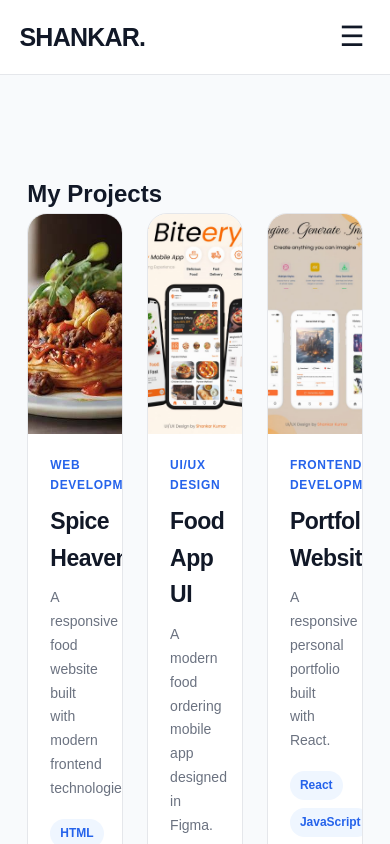
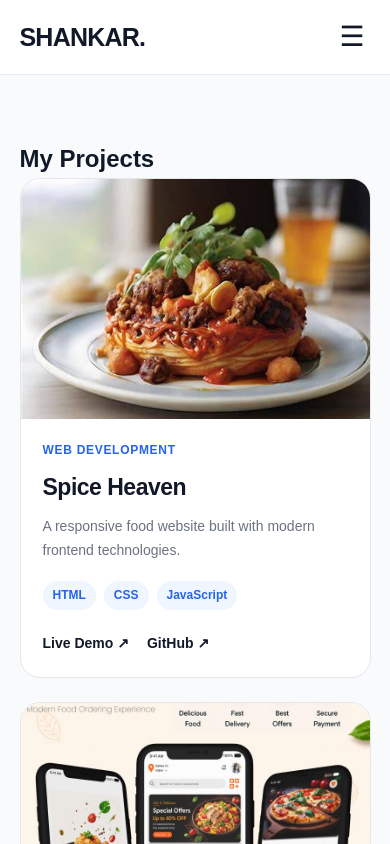
Before and after one commit to Shankarkumar1102/shankar-portfolio, a React (Vite) app: page /projects in a window 390 px wide. Shown: the top 844 px of the page. Built offline with nearby package versions, Linux system fonts and the light colour scheme.

Commit message:
Update responsive project layout

```diff
--- a/src/components/Hero.css
+++ b/src/components/Hero.css
@@ -168,9 +168,9 @@
 .hero-image {
   position: relative;
 
-  width: 380px;
+  width: 200px;
 
-  height: 460px;
+  height: 350px;
 
   flex-shrink: 0;
 
@@ -209,7 +209,7 @@
   }
 
   50% {
-    transform: translateY(-8px);
+    transform: translateY(-18px);
   }
 
   100% {
--- a/src/components/Navbar.jsx
+++ b/src/components/Navbar.jsx
@@ -37,9 +37,7 @@ function Navbar() {
   Contact
 </NavLink>
 
-        <button className="navbar-btn">
-          Hire Me
-        </button>
+
       </div>
 
       <button
--- a/src/components/ProjectCard.css
+++ b/src/components/ProjectCard.css
@@ -1,4 +1,5 @@
 .project-card {
+
   overflow: hidden;
 
   background: #ffffff;
@@ -8,53 +9,71 @@
   border-radius: 20px;
 
   transition: all 0.35s ease;
+
 }
 
 .project-card:hover {
+
   transform: translateY(-8px);
 
   border-color: #dbeafe;
 
   box-shadow:
     0 25px 50px rgba(15, 23, 42, 0.10);
+
 }
 
 
 /* IMAGE */
 
 .project-image-wrapper {
+
   width: 100%;
+
   height: 240px;
 
   overflow: hidden;
 
   background: #f3f4f6;
+
 }
 
 .project-card-image {
+
   width: 100%;
+
   height: 100%;
 
   object-fit: cover;
 
+  object-position: center;
+
+  display: block;
+
   transition: transform 0.5s ease;
+
 }
 
 .project-card:hover .project-card-image {
+
   transform: scale(1.05);
+
 }
 
 
 /* CONTENT */
 
 .project-card-content {
+
   padding: 25px;
+
 }
 
 
 /* CATEGORY */
 
 .project-card-category {
+
   margin-bottom: 8px;
 
   font-size: 12px;
@@ -66,12 +85,14 @@
   text-transform: uppercase;
 
   letter-spacing: 0.7px;
+
 }
 
 
 /* TITLE */
 
 .project-card h3 {
+
   margin-bottom: 10px;
 
   font-size: 23px;
@@ -79,12 +100,14 @@
   color: #111827;
 
   letter-spacing: -0.5px;
+
 }
 
 
 /* DESCRIPTION */
 
 .project-card-description {
+
   margin-bottom: 18px;
 
   color: #6b7280;
@@ -92,12 +115,14 @@
   font-size: 14px;
 
   line-height: 1.7;
+
 }
 
 
 /* TECHNOLOGIES */
 
 .project-tech {
+
   display: flex;
 
   flex-wrap: wrap;
@@ -105,9 +130,11 @@
   gap: 8px;
 
   margin-bottom: 22px;
+
 }
 
 .project-tech span {
+
   padding: 5px 10px;
 
   border-radius: 50px;
@@ -119,20 +146,24 @@
   font-size: 12px;
 
   font-weight: 600;
+
 }
 
 
 /* LINKS */
 
 .project-links {
+
   display: flex;
 
   align-items: center;
 
   gap: 18px;
+
 }
 
 .project-links a {
+
   font-size: 14px;
 
   font-weight: 600;
@@ -140,10 +171,13 @@
   color: #111827;
 
   transition: 0.3s;
+
 }
 
 .project-links a:hover {
+
   color: #2563eb;
+
 }
 
 
@@ -152,11 +186,15 @@
 @media (max-width: 600px) {
 
   .project-image-wrapper {
-    height: 220px;
+
+    height: 240px;
+
   }
 
   .project-card-content {
+
     padding: 22px;
+
   }
 
 }
--- a/src/pages/Projects.css
+++ b/src/pages/Projects.css
@@ -24,8 +24,38 @@
   color: #6b7280;
 }
 
+/* Desktop*/
+
 .projects-grid {
   display: grid;
-  grid-template-columns: repeat(3, 1fr);
+  grid-template-columns: repeat(3, minmax(0, 1fr));
   gap: 24px;
 }
+
+
+/* Tablet */
+
+@media (max-width: 900px) {
+  .projects {
+    padding: 80px 5%;
+  }
+
+  .projects-grid {
+    grid-template-columns: repeat(2, minmax(0, 1fr));
+    gap: 22px;
+  }
+}
+
+
+/* mobile */
+
+@media (max-width: 600px) {
+  .projects {
+    padding: 65px 5% 80px;
+  }
+
+  .projects-grid {
+    grid-template-columns: 1fr;
+    gap: 24px;
+  }
+}
```
